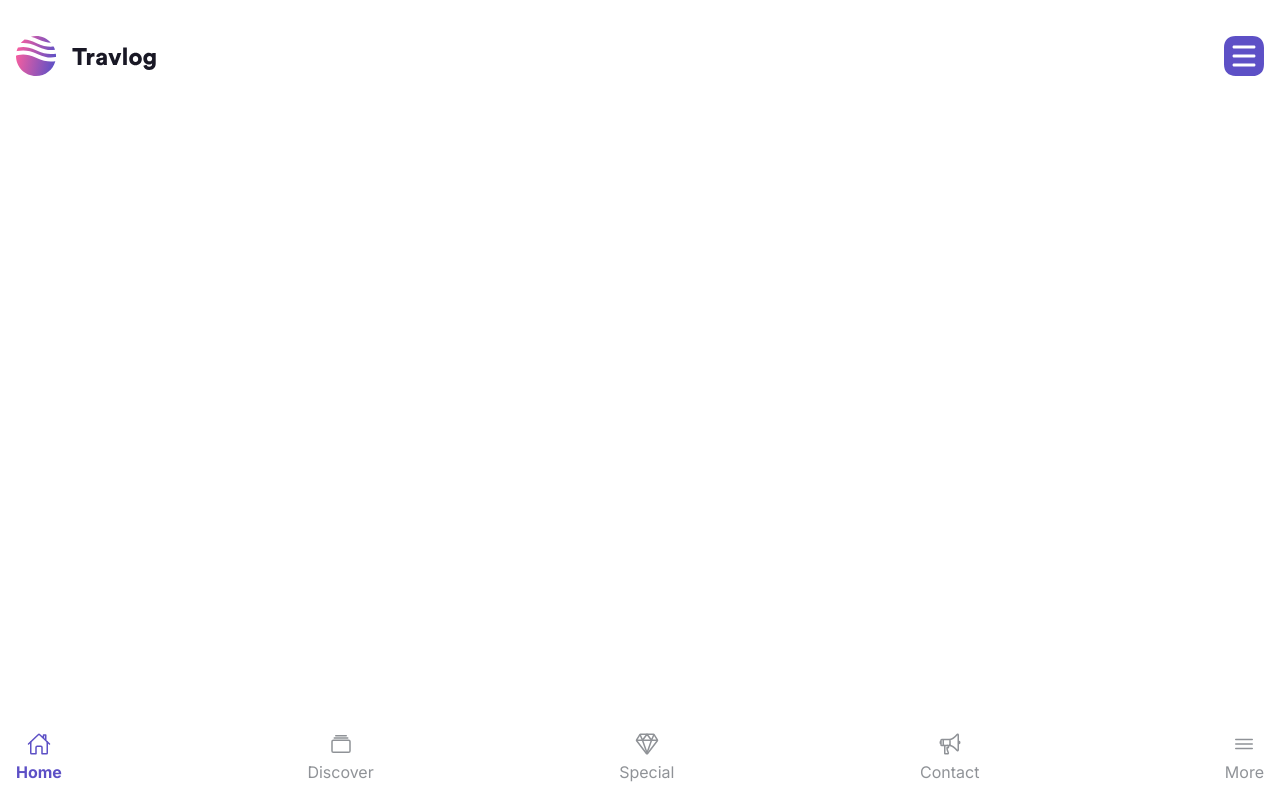
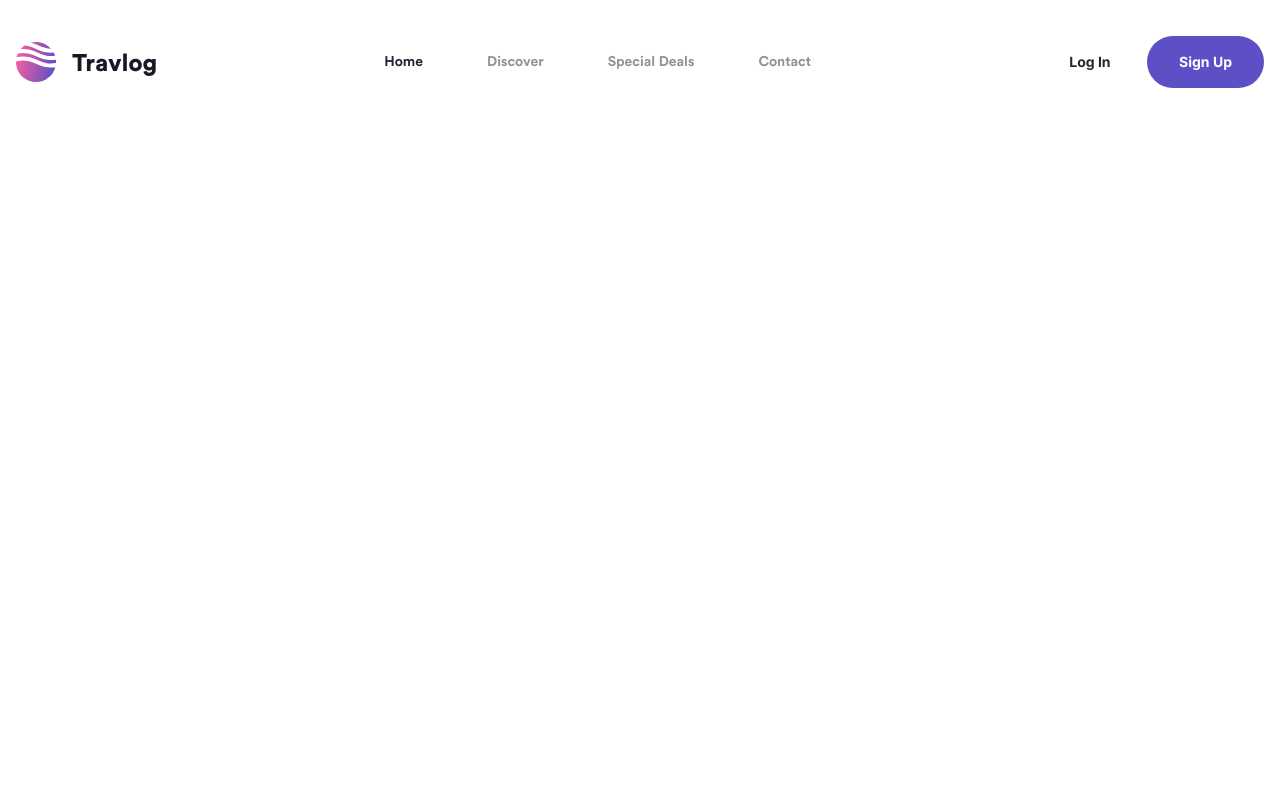
Before and after one commit to yudapratama8725/booking_travel, a website: page src/index.html in a window 1280 px wide. Drawn offline with nearby package versions, Linux system fonts and the light colour scheme; files whose address does not match are found by name.

Commit message:
[feat] : Add Header All

```diff
--- a/src/index.html
+++ b/src/index.html
@@ -14,15 +14,35 @@
     <script src="//unpkg.com/alpinejs" defer></script>
 </head>
 <body>
-    <nav class="py-9 px-4"x-data="{navOpen : true}">
+    <nav class="py-9 px-4" x-data="{navOpen : true}">
         <div class="container mx-auto">
-            <div class="flex justify-between">
-                <img src="../public/asset/logo.svg" alt="">
-                <img @click="navOpen = !navOpen" src="../public/asset/toggle.svg" alt="">
+            <div class="flex items-center justify-between">
+                <img src="../public/asset/logo.svg" alt="" class="order-1 sm:order-2">
+                <img @click="navOpen = !navOpen" src="../public/asset/toggle.svg" alt="" class="lg:hidden order-2 sm:order-1">
+                <div class="order-2 hidden lg:block">
+                    <ul class="flex gap-16">
+                        <li class="text-grey font-bold text-sm font-Circular">
+                            <a href="">Home</a>
+                        </li>
+                        <li class="text-grey font-normal text-sm font-Circular opacity-50">
+                            <a href="">Discover</a>
+                        </li>
+                        <li class="text-grey font-normal text-sm font-Circular opacity-50">
+                            <a href="">Special Deals</a>
+                        </li>
+                        <li class="text-grey font-normal text-sm font-Circular opacity-50">
+                            <a href="">Contact</a>
+                        </li>
+                    </ul>
+                </div>
+                <div class="order-3 hidden sm:block">
+                    <button class="grow bg-white px-8 py-4 font-bold text-grey rounded-full text-sm">Log In</button>
+                    <button class="grow bg-ungu px-8 py-4 font-bold text-white rounded-full text-sm">Sign Up</button>
+                </div>
             </div>
         </div>
         <div
-            x-show="navOpen" x-data="{ open: false }" class="fixed bottom-0 right-0 left-0 p-4 bg-white"
+            x-show="navOpen" x-data="{ open: false }" class="fixed bottom-0 right-0 left-0 p-4 bg-white lg:hidden"
             x-transition:enter="transition ease-out duration-300"
             x-transition:enter-start="opacity-0 scale-90"
             x-transition:enter-end="opacity-100 scale-100"
--- a/tailwind.config.js
+++ b/tailwind.config.js
@@ -4,7 +4,8 @@ module.exports = {
   theme: {
     extend: {
       fontFamily: {
-        "inter" : ['inter']
+        "inter" : ['inter'],
+        "Circular" : ['Circular STD']
       },
       colors : {
         "ungu" : '#5D50C6',
```
Also changed, not shown: dist/tailwind.css.
